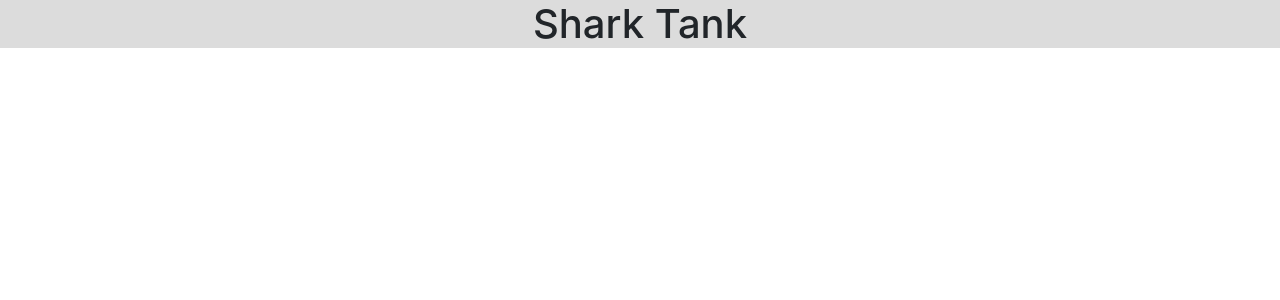
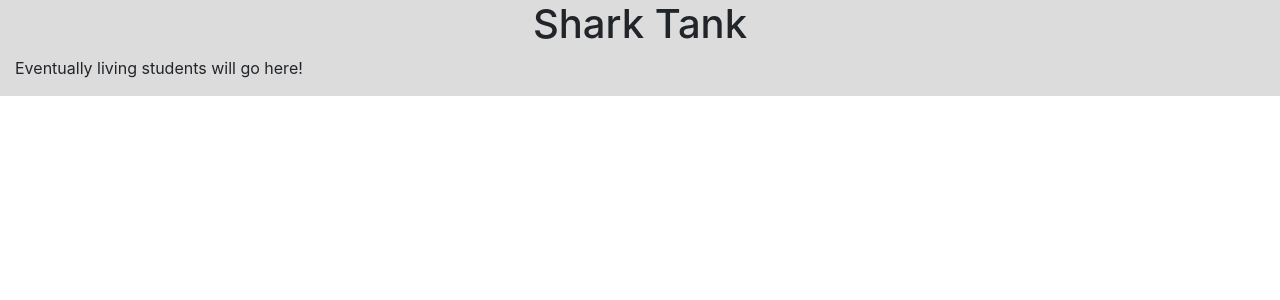
Before and after one commit to maggieisgreene/shark-attack, a React (Create React App) app: page / in a window 1280 px wide. Shown: the top 300 px of the page. Built offline with nearby package versions, Linux system fonts and the light colour scheme.

Commit message:
Exporting students from data file based on whether or not isDead is true

```diff
--- a/src/App/App.js
+++ b/src/App/App.js
@@ -1,12 +1,27 @@
 import React from 'react';
 import './App.scss';
 
-function App() {
-  return (
-    <div className="App">
-      <h1 className="main-header">Shark Tank</h1>
-    </div>
-  );
+import SharkTank from '../components/SharkTank/SharkTank';
+import studentData from '../helpers/data/studentData';
+
+class App extends React.Component {
+  state = {
+    students: [],
+  }
+
+  componentDidMount() {
+    const livingStudents = studentData.getLivingStudents();
+    this.setState({ livingStudents });
+  }
+
+  render() {
+    return (
+      <div className="App">
+        <h1 className="main-header">Shark Tank</h1>
+        <SharkTank />
+      </div>
+    );
+  }
 }
 
 export default App;
--- a/src/components/SharkTank/SharkTank.js
+++ b/src/components/SharkTank/SharkTank.js
@@ -0,0 +1,13 @@
+import React from 'react';
+
+class SharkTank extends React.Component {
+  render() {
+    return (
+      <div className="sharkTank d-flex flex-wrap col-6">
+        <p>Eventually living students will go here!</p>
+      </div>
+    );
+  }
+}
+
+export default SharkTank;
--- a/src/helpers/data/studentData.js
+++ b/src/helpers/data/studentData.js
@@ -139,9 +139,9 @@
   },
 ];
 
-const livingStudents = () => students.filter((s) => !s.isDead);
+const getLivingStudents = () => students.filter((s) => !s.isDead);
 
-const deadStudents = () => students.filter((s) => s.isDead);
+const getDeadStudents = () => students.filter((s) => s.isDead);
 
 const followTheLight = (studentId) => {
   students.forEach((response) => {
@@ -151,4 +151,4 @@
   });
 };
 
-export default { livingStudents, deadStudents, followTheLight };
+export default { getLivingStudents, getDeadStudents, followTheLight };
```
